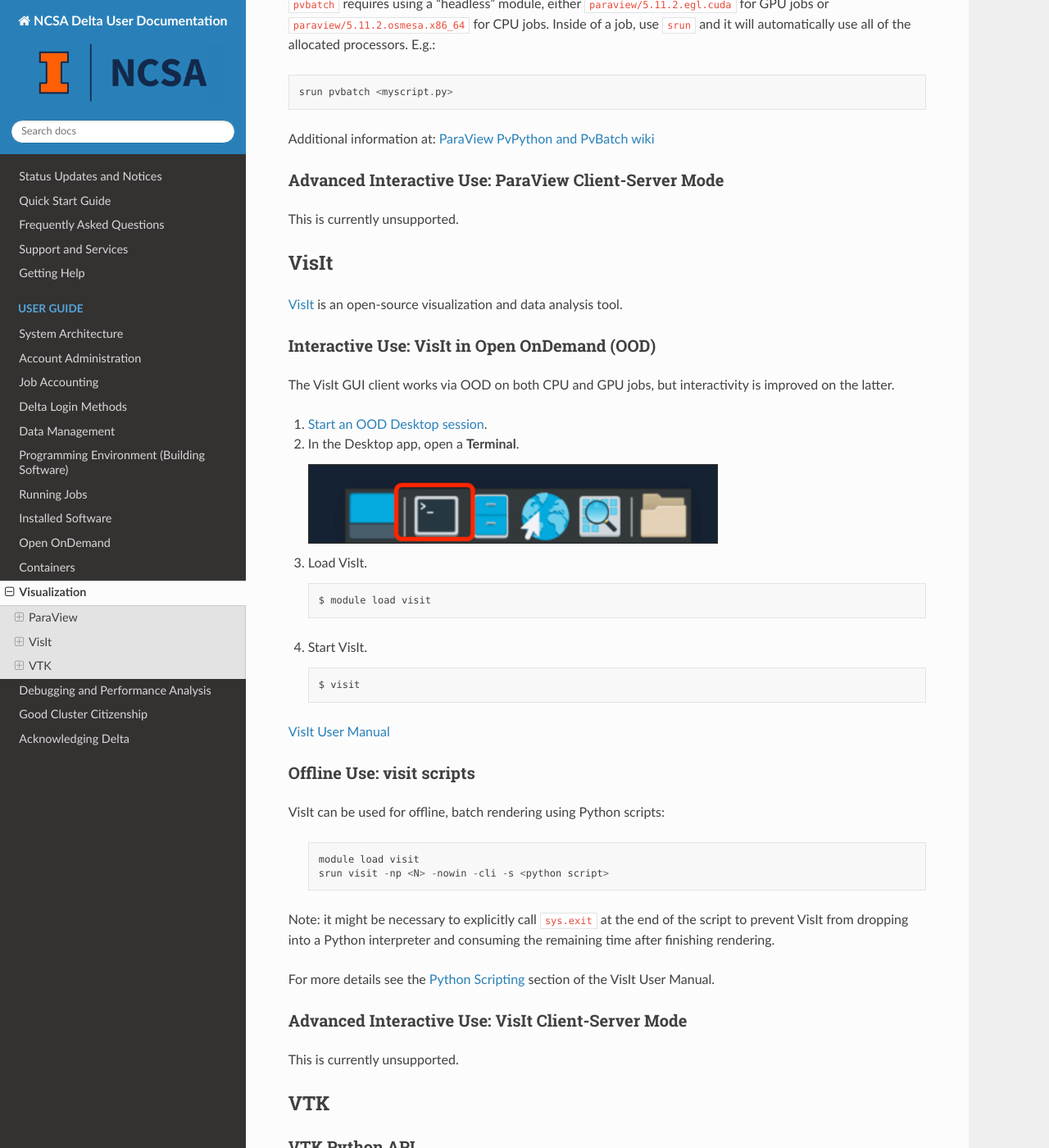
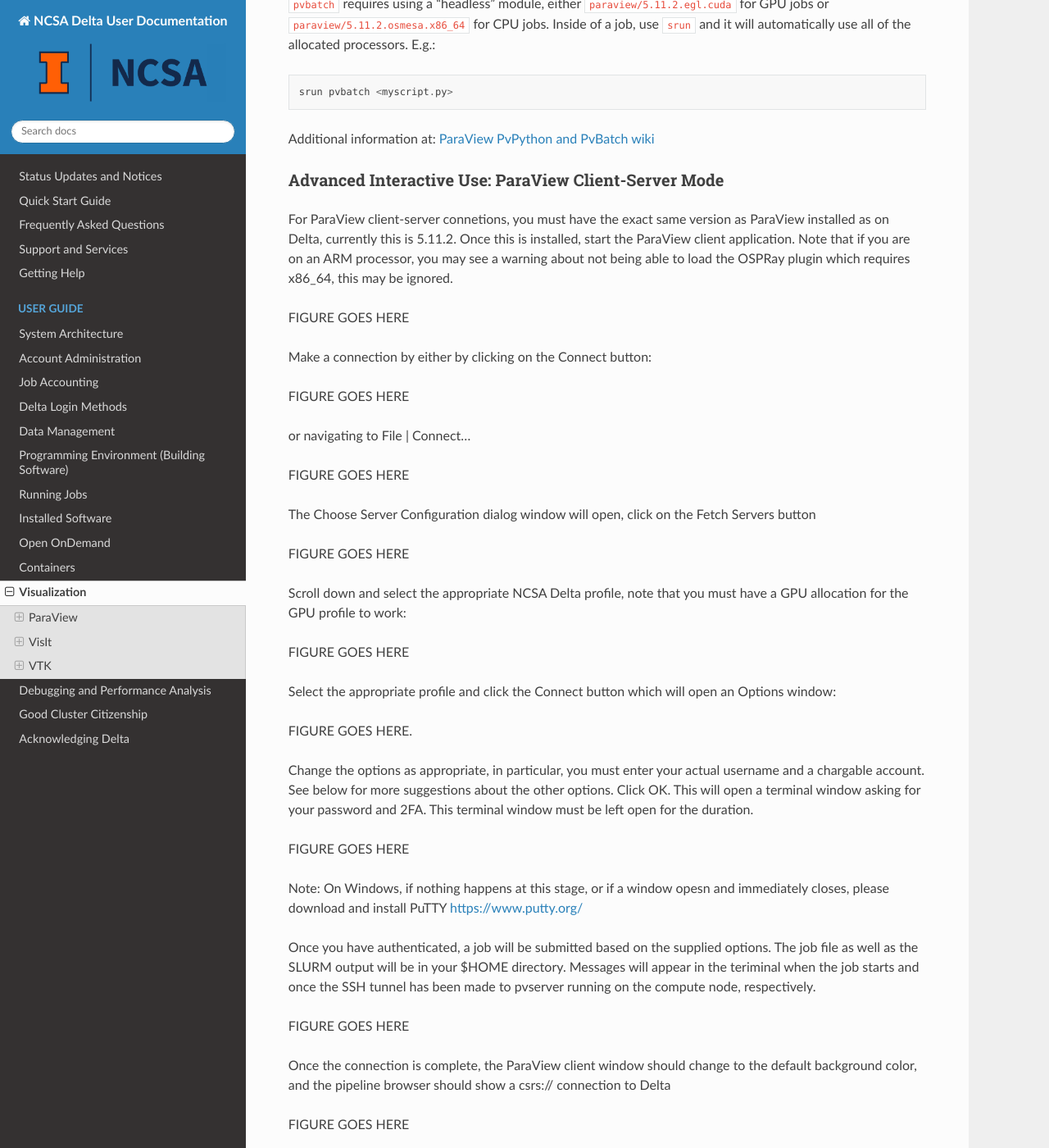
Before and after one commit to ncsa/Delta_doc, a Sphinx documentation site: the page built from docs/source/user_guide/visualization.rst, in a window 1280 px wide and 1400 px high, scrolled down 986 px. Shown: the whole window at 82% size. Built offline with Sphinx 7.4.7 and the Read the Docs theme 3.1.0, drawn with Linux system fonts in a browser that asks for light colours; some of the changed text lies outside the part shown.

Commit message:
Skeleton changes to ParaView Client server visualization.rst
More or less how the text should go for the Advanced Interactive Use: ParaView Client-Server Mode section

```diff
--- a/docs/source/user_guide/visualization.rst
+++ b/docs/source/user_guide/visualization.rst
@@ -51,7 +51,46 @@ Additional information at: `ParaView PvPython and PvBatch wiki <https://www.para
 
 Advanced Interactive Use: ParaView Client-Server Mode
 ~~~~~~~~~~~~~~~~~~~~~~~~~~~~~~~~
-This is currently unsupported.
+For ParaView client-server connetions, you must have the exact same version as ParaView installed as on Delta, currently this is 5.11.2. Once this is installed, start the ParaView client application. Note that if you are on an ARM processor, you may see a warning about not being able to load the OSPRay plugin which requires x86_64, this may be ignored.
+
+FIGURE GOES HERE
+
+Make a connection by either by clicking on the Connect button:
+
+FIGURE GOES HERE
+
+or navigating to File | Connect...
+
+FIGURE GOES HERE
+
+The Choose Server Configuration dialog window will open, click on the Fetch Servers button
+
+FIGURE GOES HERE
+
+Scroll down and select the appropriate NCSA Delta profile, note that you must have a GPU allocation for the GPU profile to work:
+
+FIGURE GOES HERE
+
+Select the appropriate profile and click the Connect button which will open an Options window:
+
+FIGURE GOES HERE.
+
+Change the options as appropriate, in particular, you must enter your actual username and a chargable account. See below for more suggestions about the other options. Click OK. This will open a terminal window asking for your password and 2FA. This terminal window must be left open for the duration.
+
+FIGURE GOES HERE
+
+Note: On Windows, if nothing happens at this stage, or if a window opesn and immediately closes, please download and install PuTTY https://www.putty.org/
+
+Once you have authenticated, a job will be submitted based on the supplied options. The job file as well as the SLURM output will be in your $HOME directory. Messages will appear in the teriminal when the job starts and once the SSH tunnel has been made to pvserver running on the compute node, respectively.
+
+FIGURE GOES HERE
+
+Once the connection is complete, the ParaView client window should change to the default background color, and the pipeline browser should show a csrs:// connection to Delta
+
+FIGURE GOES HERE
+
+Suggestions on Job Options section goes here
+
 
 VisIt
 --------
```
